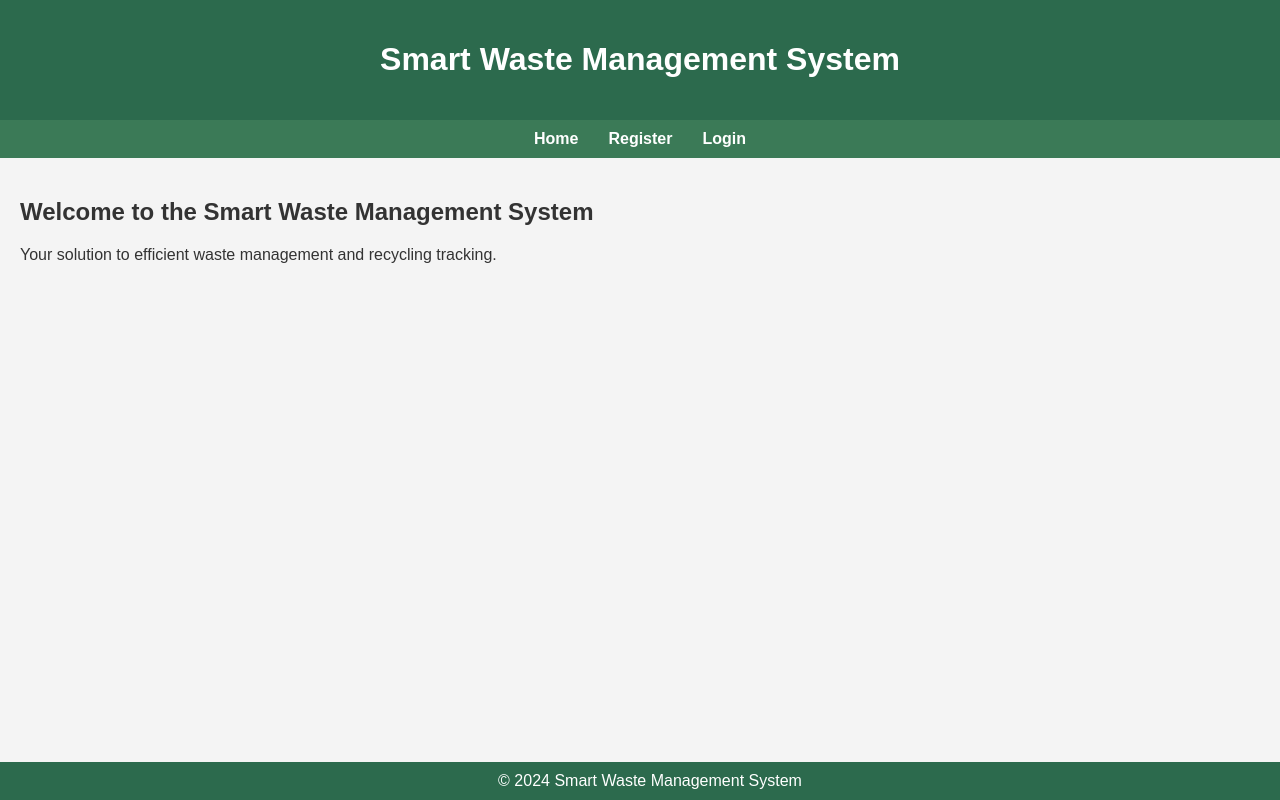
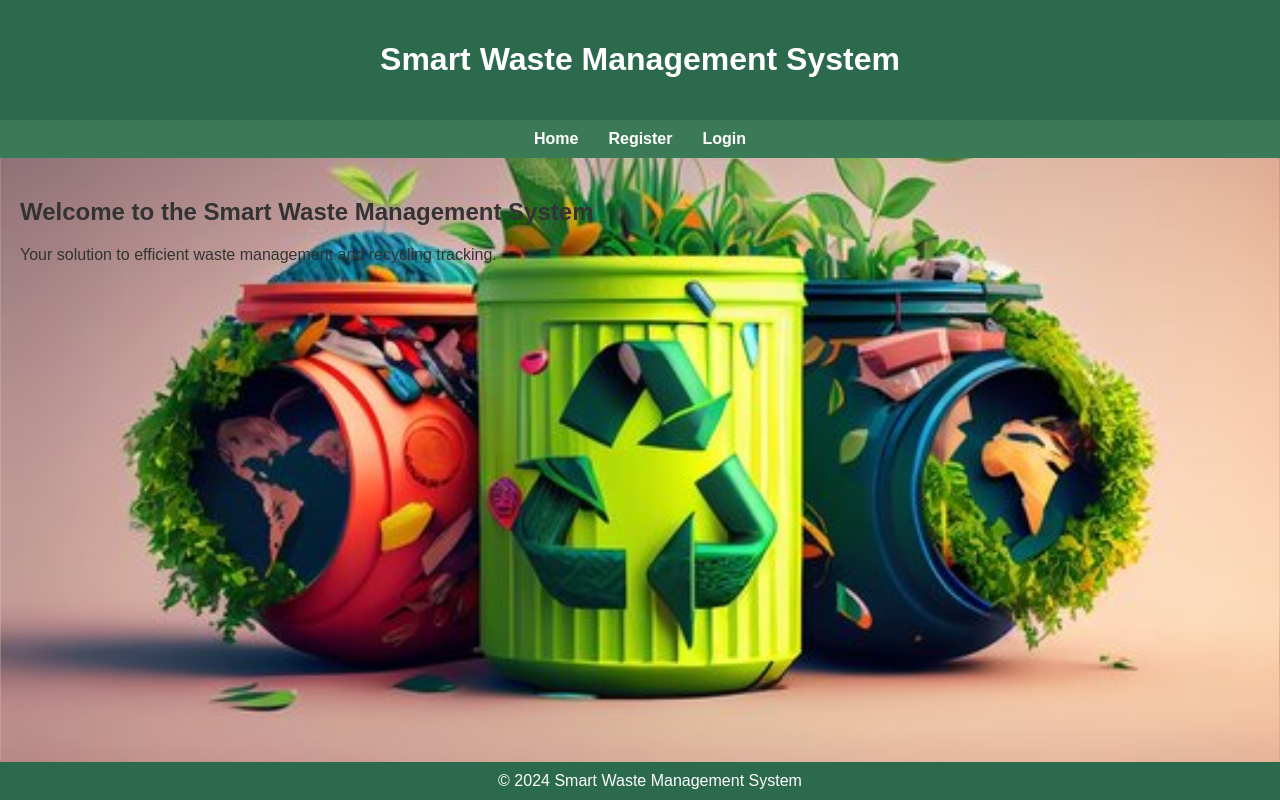
Before and after one commit to iradukundapaci/Smart-Waste-Management-System, a Flask app: template app/templates/index.html in a window 1280 px wide. Run offline with Flask 3, Linux system fonts and the light colour scheme; the template is opened without the code that fills it, so the values that code supplies are empty.

Commit message:
Update index.html

```diff
--- a/app/templates/index.html
+++ b/app/templates/index.html
@@ -1,7 +1,16 @@
 {% extends "base.html" %} {% block title %}Home - Smart Waste Management
 System{% endblock %} {% block content %}
 <section id="home">
-<h2>Welcome to the Smart Waste Management System</h2>
-<p>Your solution to efficient waste management and recycling tracking.</p>
+ <style>
+        body {
+            background-image: url('1.jpg');
+            background-size: cover; /* Ensure the image covers the entire background */
+        }
+    </style>
+  <body>
+    <h2>Welcome to the Smart Waste Management System</h2>
+    <p>Your solution to efficient waste management and recycling tracking.</p>
+  </body>
+
 </section>
 {% endblock %}
```
